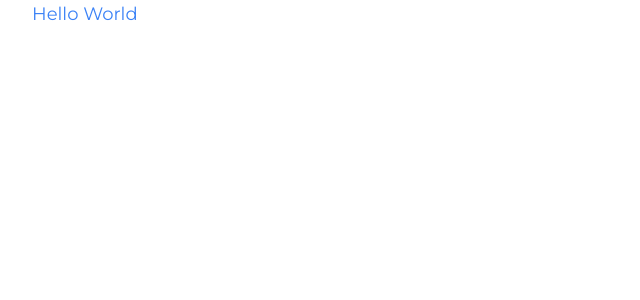
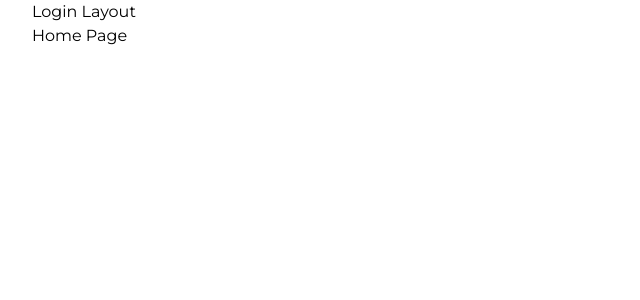
Before and after one commit to TontonBanton/nuxt-recipe, a Nuxt app: page / in a window 1280 px wide. Shown: the top 300 px of the page, without its empty margins (0-640 px from the left). Built offline with nearby package versions, Linux system fonts and the light colour scheme.

Commit message:
Setting up and defining layouts

```diff
--- a/app/app.vue
+++ b/app/app.vue
@@ -1,5 +1,7 @@
 <template>
   <div class="font-Montserrat container">
-    <h1 class="text-lg text-blue-500">Hello World</h1>
+    <NuxtLayout>
+      <NuxtPage />
+    </NuxtLayout>
   </div>
 </template>
--- /dev/null
+++ b/app/layouts/default.vue
@@ -0,0 +1,9 @@
+<script setup lang="ts">
+</script>
+
+<template>
+  <div>
+    <h1>Default Layout</h1>
+    <slot />
+  </div>
+</template>
--- /dev/null
+++ b/app/layouts/login.vue
@@ -0,0 +1,9 @@
+<script setup lang="ts">
+</script>
+
+<template>
+  <div>
+    <h1>Login Layout</h1>
+    <slot />
+  </div>
+</template>
--- /dev/null
+++ b/app/pages/index.vue
@@ -0,0 +1,13 @@
+<script setup lang="ts">
+
+//define layout to be use on this page
+definePageMeta({
+  layout:'login'
+})
+</script>
+
+<template>
+  <div>
+    <h1>Home Page</h1>
+  </div>
+</template>
--- a/tailwind.config.js
+++ b/tailwind.config.js
@@ -1,6 +1,6 @@
 /** @type {import('tailwindcss').Config} */
 module.exports = {
-  content: ["./index.html", "./src/**/*.{vue,js,ts}"],
+  content: ["./index.html", "./src/**/*.{vue,js,ts}"],   //look for any HTML, Vue, JS, or TS files in the index.html and src directory.
   theme: {
     extend: {
       colors: {
```
